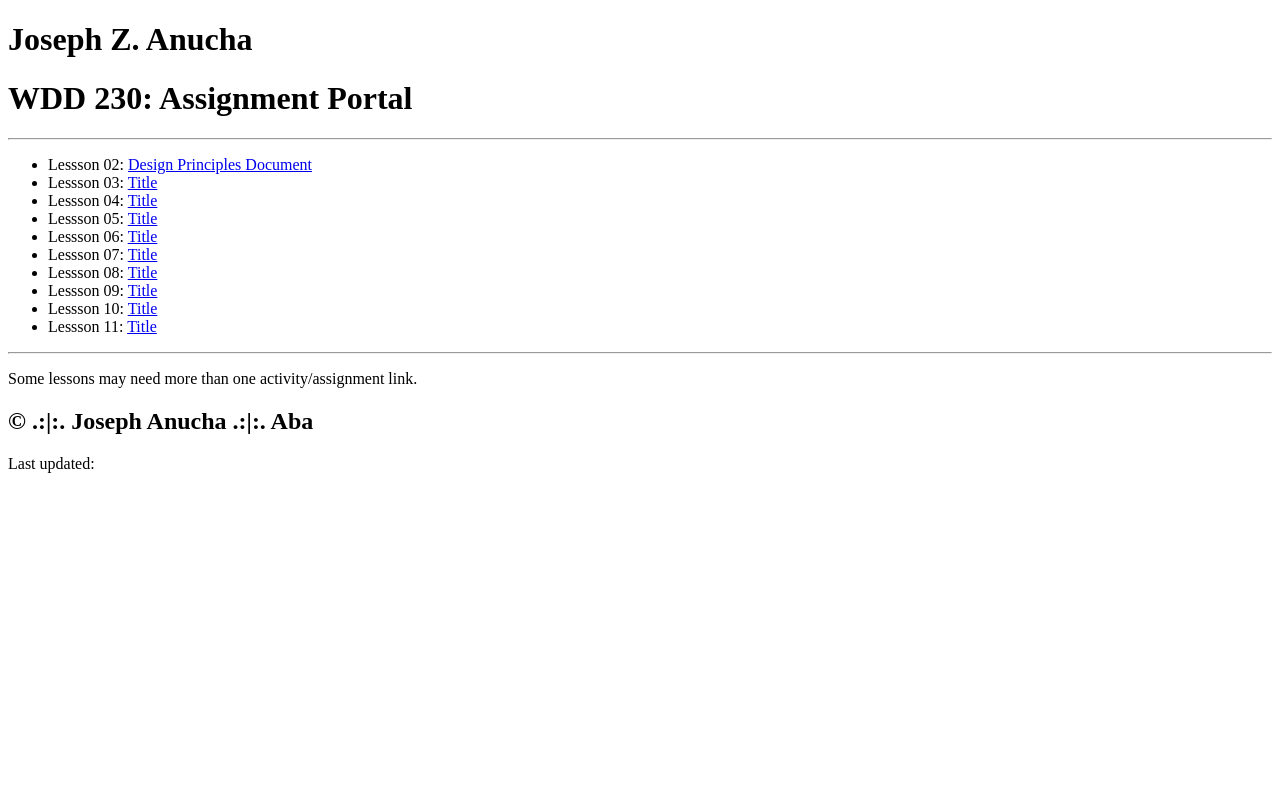
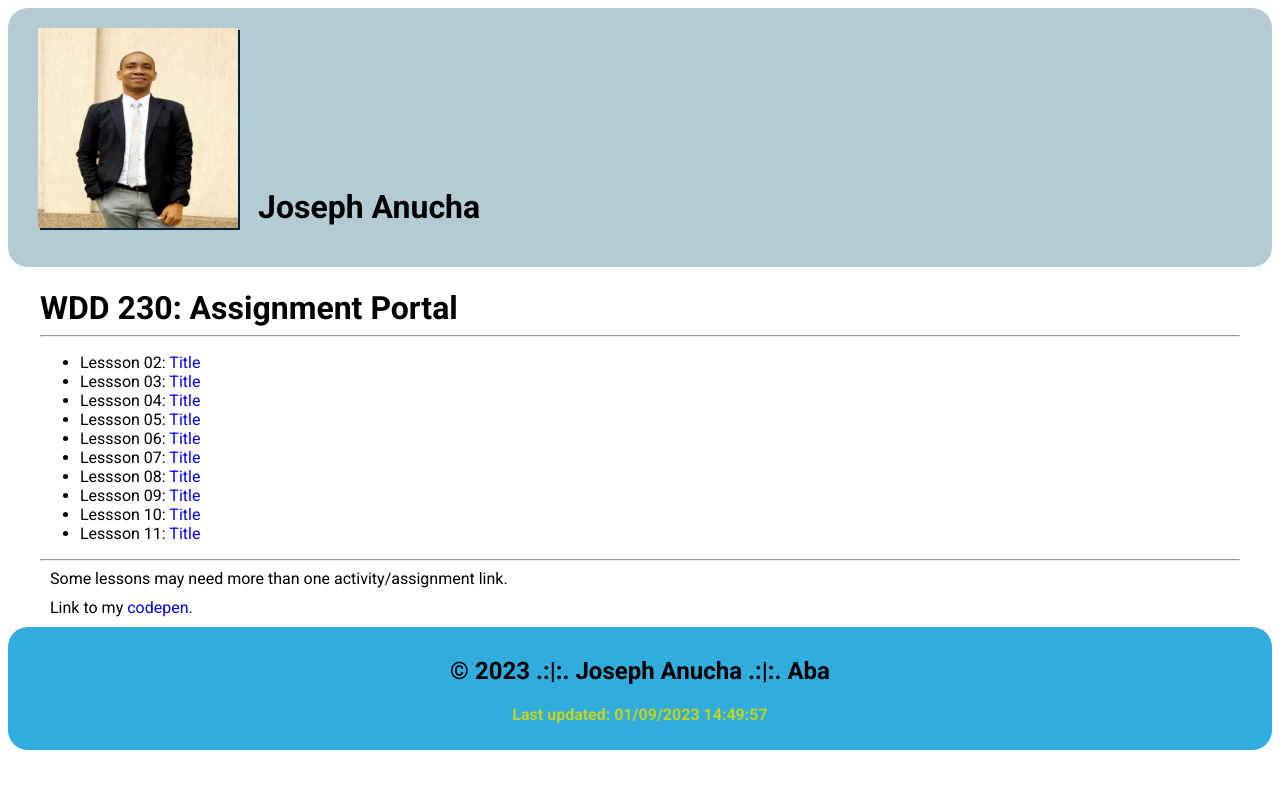
Before and after one commit to anuchaj/wdd230, a plain HTML site: page index.html in a window 1280 px wide. Drawn offline with Linux system fonts and the light colour scheme.

Commit message:
Homepage

```diff
--- a/index.html
+++ b/index.html
@@ -1,5 +1,5 @@
 <!DOCTYPE html>
-<html lang="en">
+<html lang="en-US">
 
   <head>
     <title>Joseph Anucha WDD230 Projects</title>
@@ -7,23 +7,22 @@
     <meta name="viewport" content="width=device-width, initial-scale=1">
     <meta name="description" content="Assignment portal for Joseph Anucha in WDD 230:
     Web Frontend Development at Brigham Young University - Idaho">
-    <!-- <link rel="stylesheet" href="css/normalize.css">
-    <link rel="stylesheet" href="styles.css"/>
-    <link rel="stylesheet" href="css/medium.css"> -->
-
+    <!-- <link rel="stylesheet" href="css/normalize.css"> -->
+    <!-- <link rel="stylesheet" href="css/medium.css"> -->
+    <link rel="stylesheet" href="styles/styles.css"/>
   </head>
 
   <body>
       <header>
-        <!-- <img src="JAPort.jpg" alt="Joseph Picture"/> -->
-        <h1>Joseph Z. Anucha</h1>
+        <img src="images/displayPic.jpg" width="200px" height="200px" alt="Joseph"/>
+        <h1>Joseph Anucha</h1>
       </header>
 
       <main>
         <h1>WDD 230: Assignment Portal</h1>
         <hr>
         <ul>
-          <li>Lessson 02: <a href="lesson2/design-principles.html">Design Principles Document</a></li>
+          <li>Lessson 02: <a href="#">Title</a></li>
           <li>Lessson 03: <a href="#">Title</a></li>
           <li>Lessson 04: <a href="#">Title</a></li>
           <li>Lessson 05: <a href="#">Title</a></li>
@@ -36,6 +35,7 @@
         </ul>
         <hr>
         <p>Some lessons may need more than one activity/assignment link.</p>
+        <p>Link to my <a href="https://codepen.io/jozee/pen/eYjgoNa"> codepen.</a></p>
       </main>
 
       <footer>
@@ -43,7 +43,7 @@
         <p>Last updated: <span id="datemodified"></span></p>
       </footer>
 
-      <!-- <script src="actions.js"></script> -->
+      <script src="scripts/actions.js"></script>
   </body>
 
 </html>
--- /dev/null
+++ b/scripts/actions.js
@@ -0,0 +1,6 @@
+let d = new Date();
+let currentyear = d.getFullYear();
+let lastdatemodified = document.lastModified;
+
+document.getElementById("currentyear").textContent = currentyear;
+document.getElementById("datemodified").textContent = lastdatemodified;
--- /dev/null
+++ b/styles/styles.css
@@ -0,0 +1,54 @@
+/* Joseph Anucha */
+@import url('https://fonts.googleapis.com/css2?family=Merriweather:ital,wght@0,400;0,700;1,400;1,700&family=Roboto:ital,wght@0,400;0,700;1,700&display=swap');
+
+body {
+  background-color: white;
+  font-family: Roboto, Merriweather, sans-serif, Arial;
+}
+
+header {
+    background-color: rgb(181, 203, 212);
+    border-radius: 20px 20px 20px 20px;
+    list-style-type: none;
+    display: flex;
+    padding: 20px 20px 20px 20px;
+    text-align: center;
+}
+
+header h1 {
+    margin-left: 20px;
+    margin-top: 160px;
+}
+
+img {
+    margin-left: 10px;
+    box-shadow: 2px 2px #02223C;
+}
+
+main {
+    margin: 0 auto;
+    max-width: 1200px;
+}
+
+main h1 {
+    margin-bottom: 0px;
+}
+main p {
+    margin: 0 10px 10px 10px;
+}
+
+a {
+    text-decoration: none;
+}
+
+footer p {
+    color: rgb(194, 212, 29);
+    font-weight: 600;
+}
+
+footer {
+    background-color: rgb(49, 172, 221);
+    border-radius: 20px 20px 20px 20px;
+    padding: 10px 10px 10px 10px;
+    text-align: center;
+}
```
Also changed, not shown: images/displayPic.jpg (added).
